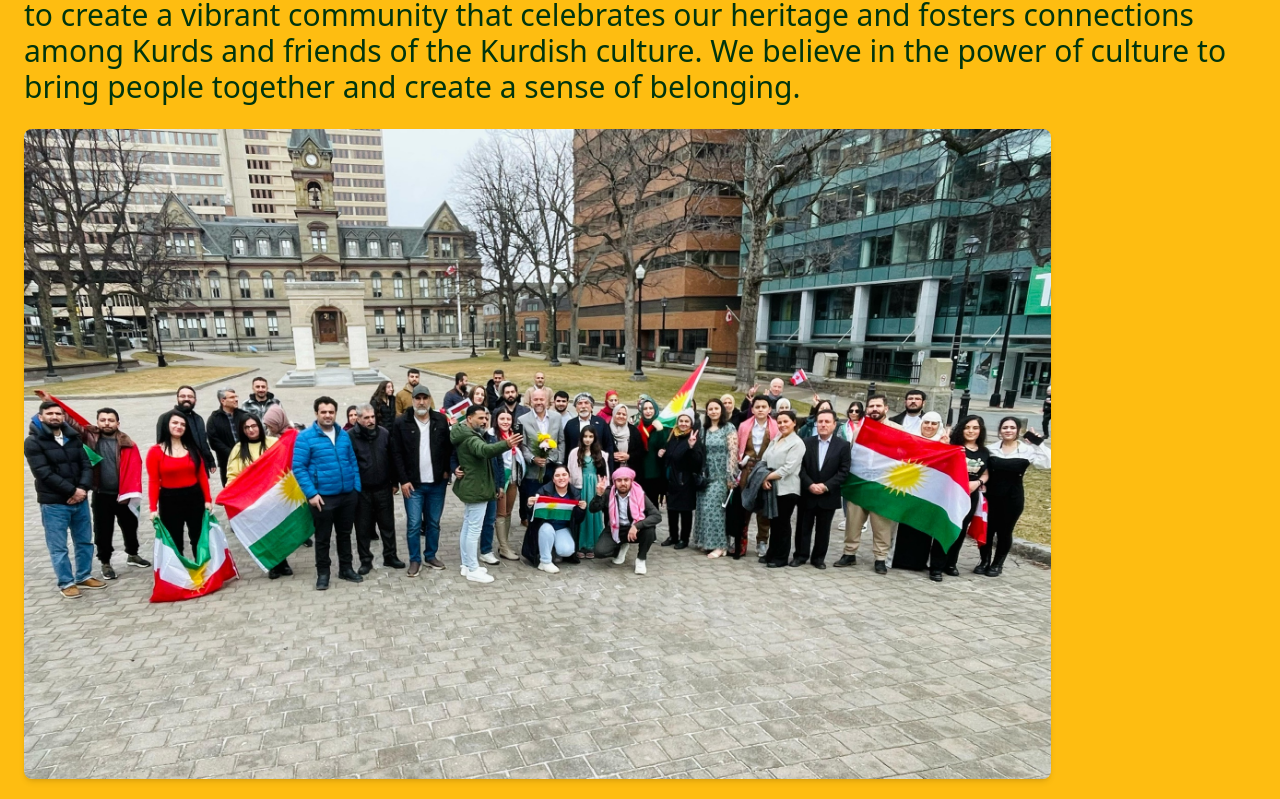
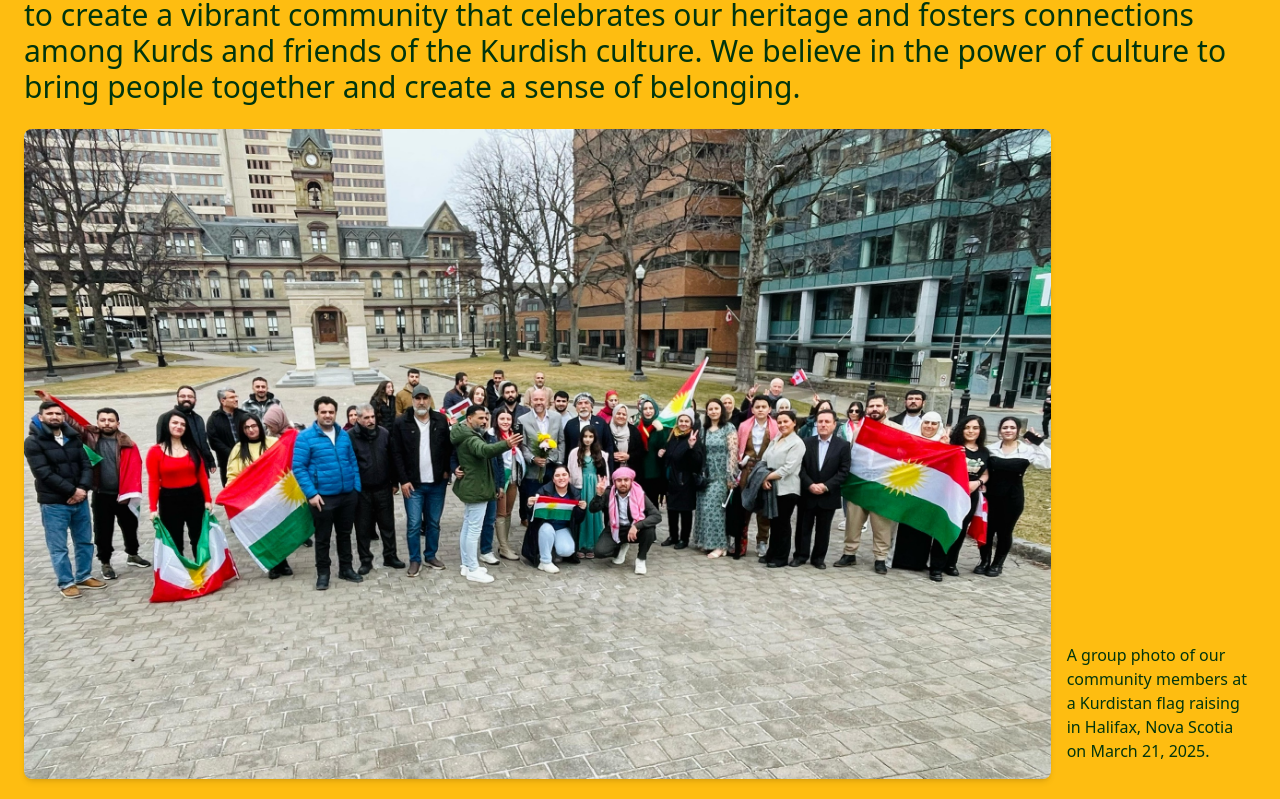
Before and after one commit to ali-alhusseini/halifax-kurdish, a React (Vite) app: page /about in a window 1280 px wide. Shown: the part 252-1051 px from the top of the page. Built offline with nearby package versions, Linux system fonts and the light colour scheme.

Commit message:
Update layout of About page for improved responsiveness

```diff
--- a/src/pages/About.jsx
+++ b/src/pages/About.jsx
@@ -8,13 +8,13 @@ export default function About() {
         <section className="p-6 mx-auto">
             <h1 className="text-3xl md:text-5xl font-bold mb-4">{t("about.title")}</h1>
             <p className="mb-3 text-2xl md:text-3xl">{t("about.longDescription")}</p>
-            <div className="mt-6 flex flex-col">
+            <div className="mt-6 flex md:flex-row flex-col">
                 <img
                     src={flagRaisingImage}
                     alt="Flag Raising"
                     className="w-full md:w-5/6 h-auto rounded-lg shadow-md transition-transform duration-300 hover:scale-101"
                 />
-                <p className="text-base mt-4">{t("about.imageCaption")}</p>
+                <p className="text-base my-4 md:ml-4 md:self-end">{t("about.imageCaption")}</p>
             </div>
         </section>
     )
```
